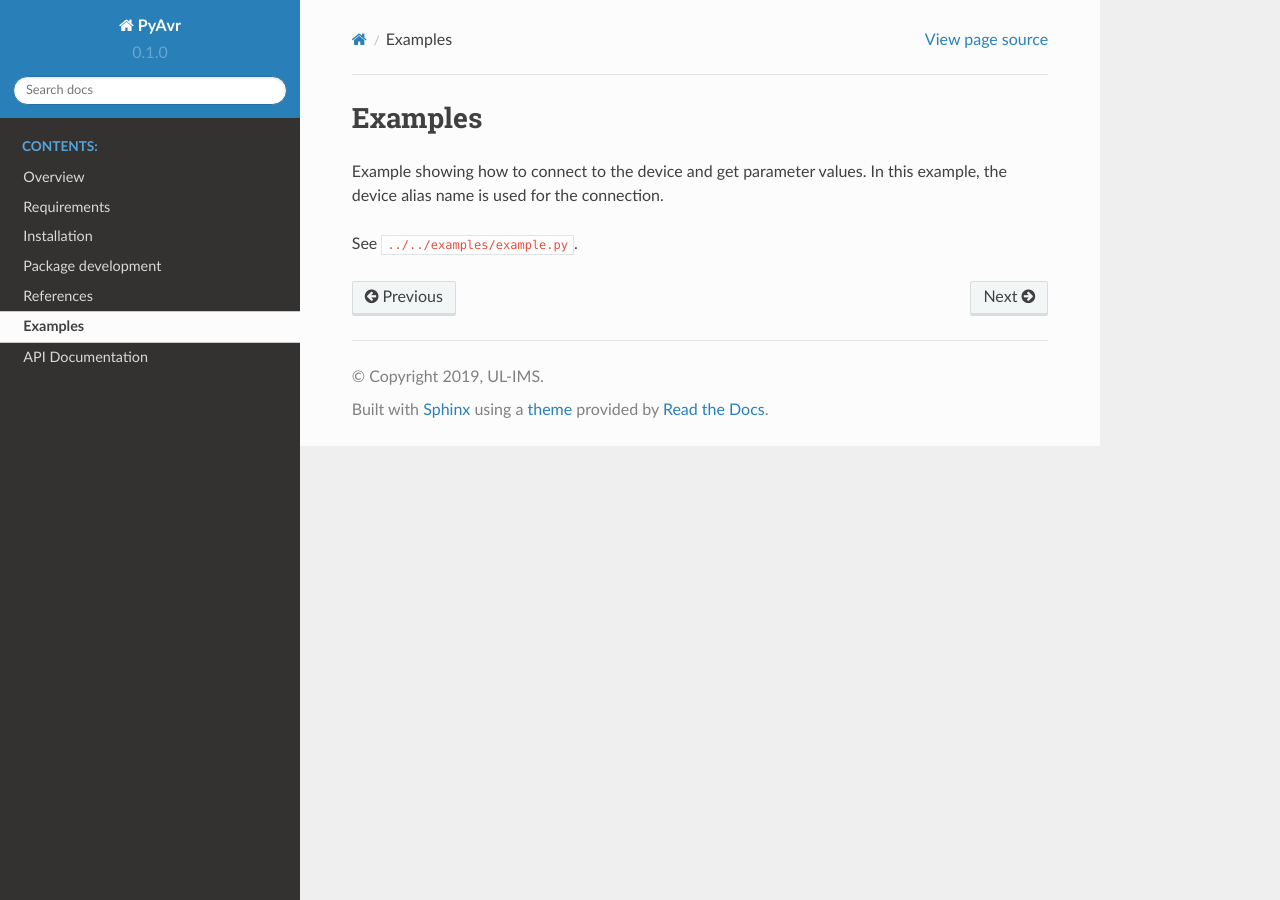
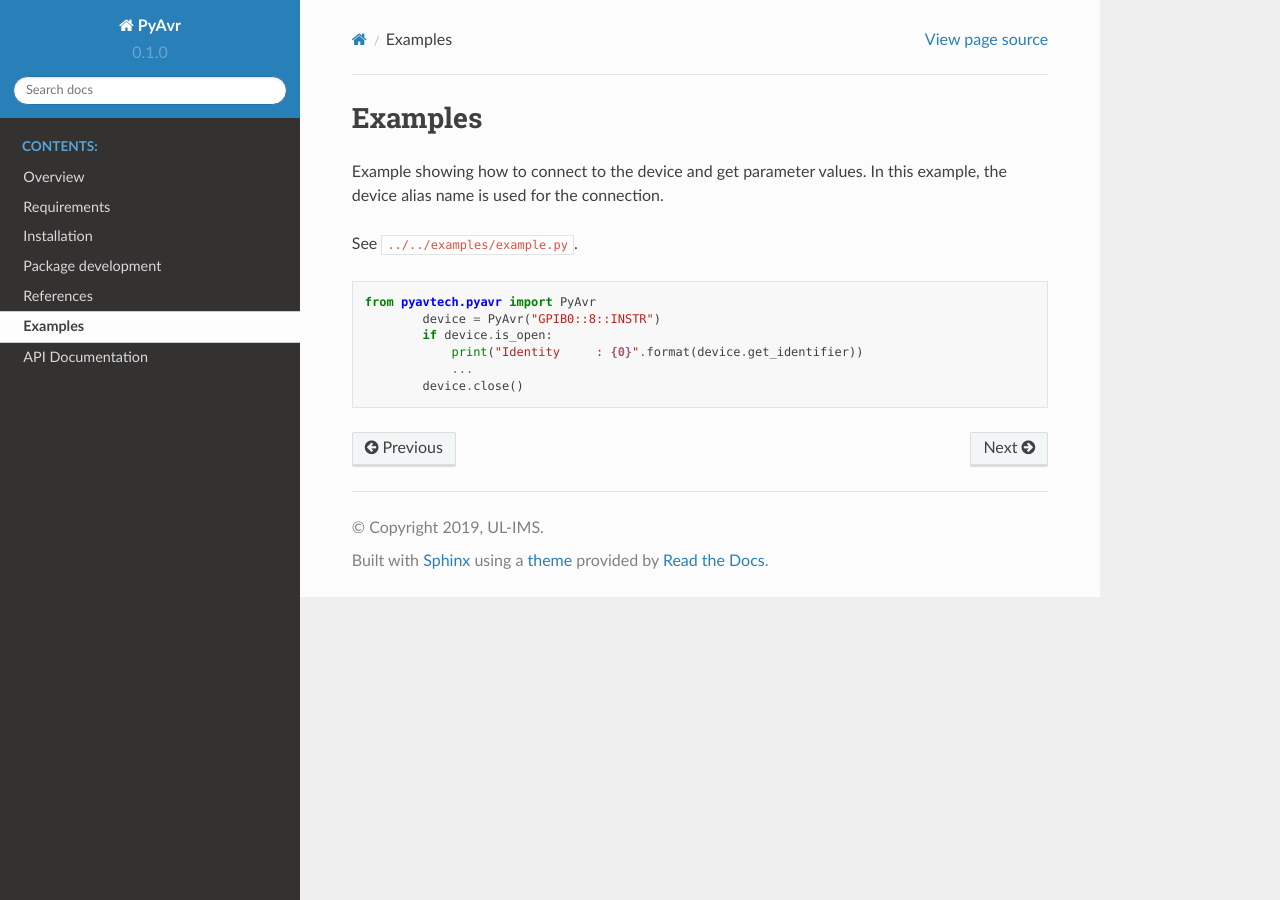
Before and after one commit to durufle/pyavtech, a Sphinx documentation site: the page built from docs/source/sample.rst, in a window 1280 px wide. Built offline with Sphinx 7.4.7 and the Read the Docs theme 2.0.0, drawn with Linux system fonts in a browser that asks for light colours.

Commit message:
Update documentation

```diff
--- a/docs/source/sample.rst
+++ b/docs/source/sample.rst
@@ -5,3 +5,12 @@ Example showing how to connect to the device and get parameter values.
 In this example, the device alias name is used for the connection.
 
 See :file:`../../examples/example.py`.
+
+.. code-block:: python
+
+    from pyavtech.pyavr import PyAvr
+            device = PyAvr("GPIB0::8::INSTR")
+            if device.is_open:
+                print("Identity     : {0}".format(device.get_identifier))
+                ...
+            device.close()
```
